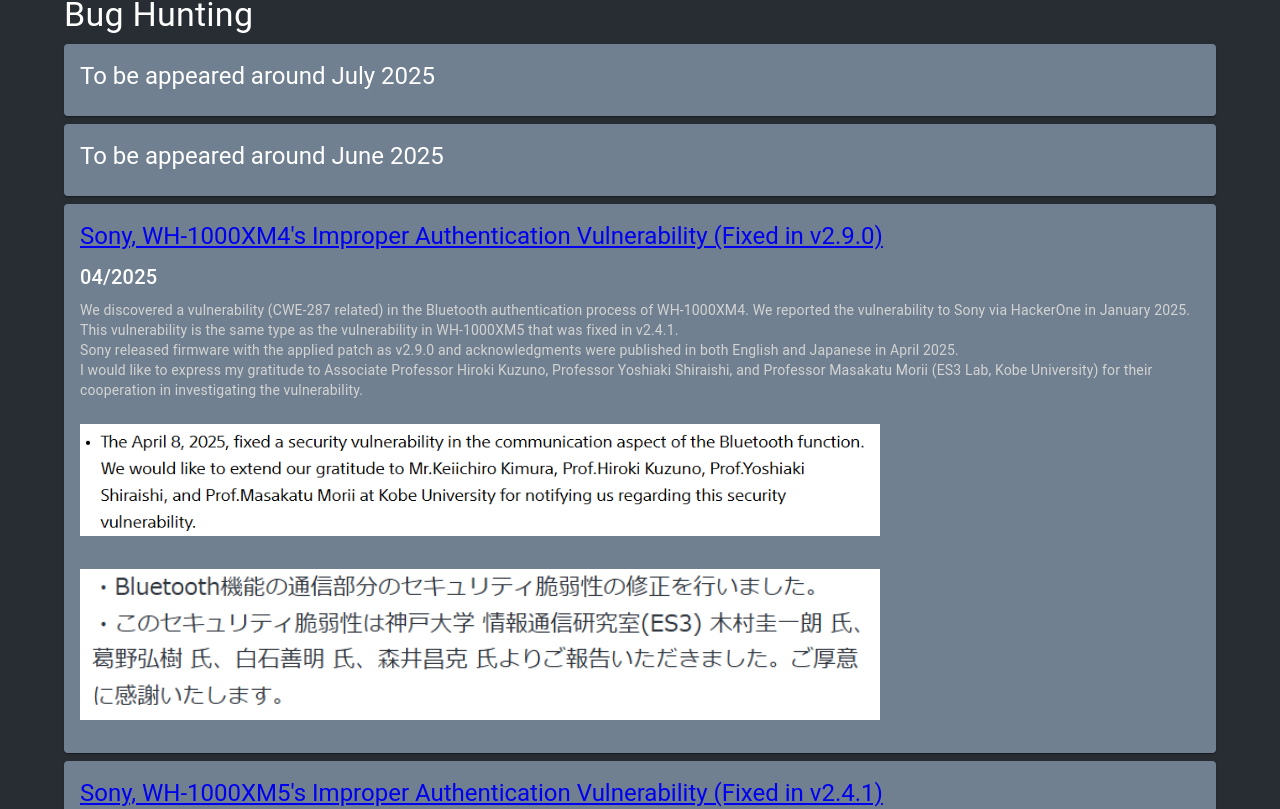
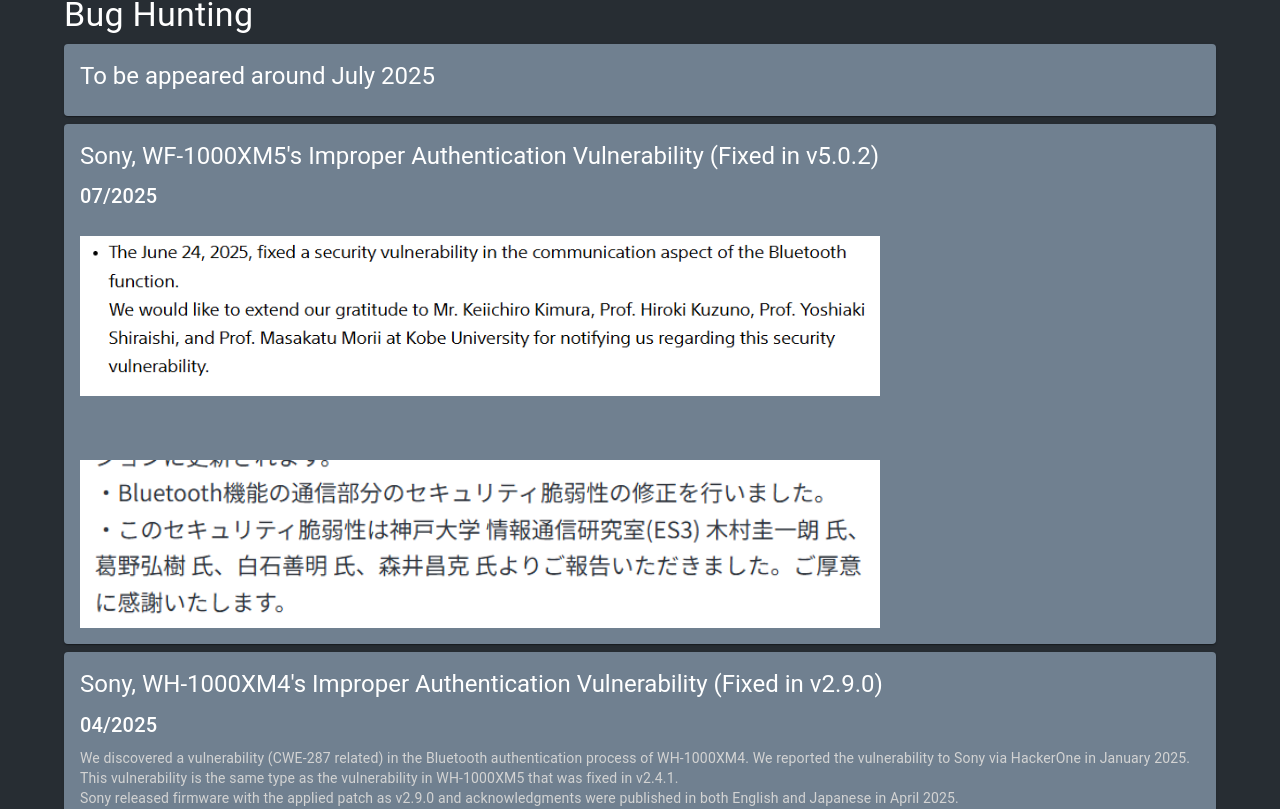
Before and after one commit to trapedev/trapedev.github.io, a React (Create React App) app in the folder app/: page / in a window 1280 px wide. Shown: the part 4868-5677 px from the top of the page. Built offline with nearby package versions, Linux system fonts and the light colour scheme.

Commit message:
commit all changes

```diff
--- a/app/src/pages/bugs/WF1000XM5AuthVulnFix.tsx
+++ b/app/src/pages/bugs/WF1000XM5AuthVulnFix.tsx
@@ -1,11 +1,59 @@
-import { SingleCardItem, Title } from "components/views/ui";
+import { Box } from "@mui/material";
+import {
+  SecondaryText,
+  SingleCardItem,
+  SubTitle,
+  Title,
+} from "components/views/ui";
 
 const WF1000XM5AuthVulnFix = () => {
   return (
     <SingleCardItem>
       <Title
-        title={"To be appeared around June 2025"}
+        title={
+          "Sony, WF-1000XM5's Improper Authentication Vulnerability (Fixed in v5.0.2)"
+        }
       />
+      <SubTitle title={"07/2025"} />
+      <Box
+        sx={{
+          position: "relative",
+          paddingBottom: "20%", // 16:9 aspect ratio
+          height: 0,
+          overflow: "hidden",
+          maxWidth: "100%",
+          mt: 3,
+        }}
+      >
+        <img
+          src="wf-1000xm5-acks-en.png"
+          style={{
+            position: "absolute",
+            width: "75%",
+            maxWidth: "800px",
+          }}
+          alt="wf-1000xm5-acks-en"
+        />
+      </Box>
+      <Box
+        sx={{
+          position: "relative",
+          paddingBottom: "15%", // 16:9 aspect ratio
+          height: 0,
+          overflow: "hidden",
+          maxWidth: "100%",
+        }}
+      >
+        <img
+          src="wf-1000xm5-acks-jp.png"
+          style={{
+            position: "absolute",
+            width: "75%",
+            maxWidth: "800px",
+          }}
+          alt="wf-1000xm5-acks-jp"
+        />
+      </Box>
     </SingleCardItem>
   );
 };
--- a/app/src/pages/bugs/WH1000XM4AuthVulnFix.tsx
+++ b/app/src/pages/bugs/WH1000XM4AuthVulnFix.tsx
@@ -13,7 +13,7 @@ const WH1000XM4AuthVulnFix = () => {
         title={
           "Sony, WH-1000XM4's Improper Authentication Vulnerability (Fixed in v2.9.0)"
         }
-        hyperLink="https://github.com/trapedev/WH-1000XM4_Auth_Vuln_Fixed_v2.9.0"
+      // hyperLink="https://github.com/trapedev/WH-1000XM4_Auth_Vuln_Fixed_v2.9.0"
       />
       <SubTitle title={"04/2025"} />
       <SecondaryText
--- a/app/src/pages/bugs/WH1000XM5AuthVulnFix.tsx
+++ b/app/src/pages/bugs/WH1000XM5AuthVulnFix.tsx
@@ -13,7 +13,7 @@ const WH1000XM5AuthVulnFix = () => {
         title={
           "Sony, WH-1000XM5's Improper Authentication Vulnerability (Fixed in v2.4.1)"
         }
-        hyperLink="https://github.com/trapedev/WH-1000XM5_Auth_Vuln_Fixed_v2.4.1"
+      // hyperLink="https://github.com/trapedev/WH-1000XM5_Auth_Vuln_Fixed_v2.4.1"
       />
       <SubTitle title={"03/2025"} />
       <SecondaryText
```
Also changed, not shown: app/public/wf-1000xm5-acks-en.png (added), app/public/wf-1000xm5-acks-jp.png (added), 9 other files (tests, documents, lock files or other folders).
